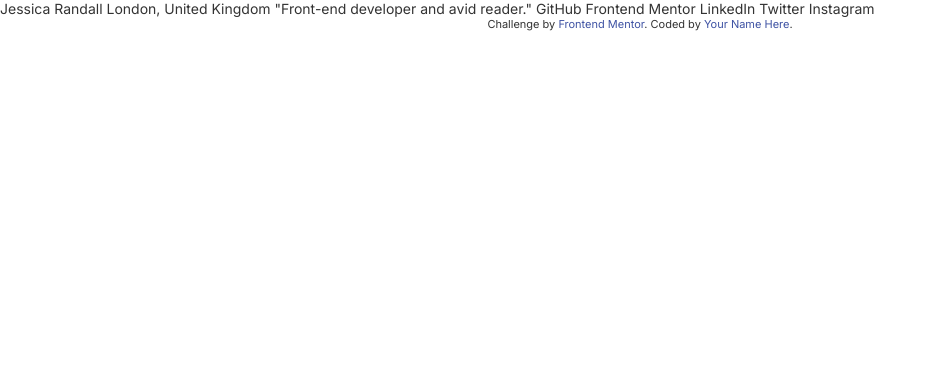
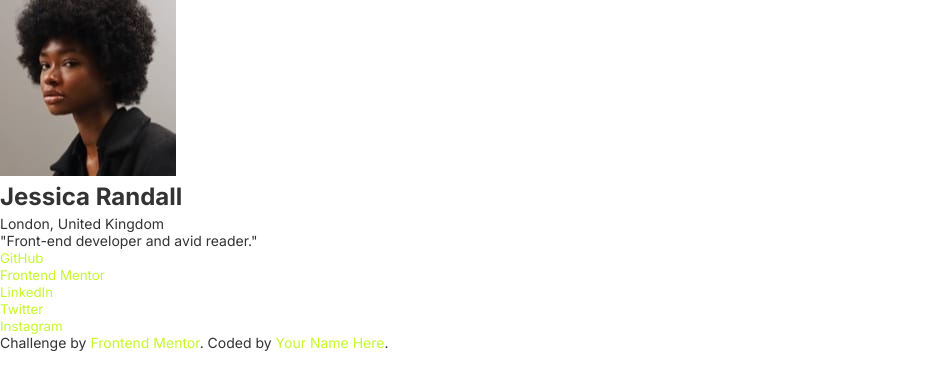
Before and after one commit to BigO-Dev/social-links-profile, a plain HTML site: page index.html in a window 1280 px wide. Shown: the whole page, without its empty margins (0-937 px from the left). Drawn offline with Linux system fonts and the light colour scheme.

Commit message:
Update profile layout and add social links in index.html

```diff
--- a/index.html
+++ b/index.html
@@ -21,19 +21,57 @@
     />
 
     <title>Frontend Mentor | Social links profile</title>
-
-    <!-- Feel free to remove these styles or customise in your own stylesheet 👍 -->
-    <style></style>
   </head>
   <body>
-    Jessica Randall London, United Kingdom "Front-end developer and avid
-    reader." GitHub Frontend Mentor LinkedIn Twitter Instagram
-
-    <div class="attribution">
-      Challenge by
-      <a href="https://www.frontendmentor.io?ref=challenge" target="_blank"
-        >Frontend Mentor</a
-      >. Coded by <a href="#">Your Name Here</a>.
-    </div>
+    <main class="profile">
+      <div class="profile__card">
+        <div class="profile__avatar">
+          <img
+            src="./assets/images/avatar-jessica.jpeg"
+            alt="Jessica's avatar"
+            class="avatar"
+          />
+        </div>
+        <div class="profile__info">
+          <h1 class="name">Jessica Randall</h1>
+          <p class="location">London, United Kingdom</p>
+          <p class="bio">"Front-end developer and avid reader."</p>
+        </div>
+        <div class="profile__buttons">
+          <ul>
+            <ul>
+              <li>
+                <button class="profile__btn"><a href="#">GitHub</a></button>
+              </li>
+              <li>
+                <button class="profile__btn">
+                  <a href="#">Frontend Mentor</a>
+                </button>
+              </li>
+              <li>
+                <button class="profile__btn"><a href="#">LinkedIn</a></button>
+              </li>
+              <li>
+                <button class="profile__btn"><a href="#">Twitter</a></button>
+              </li>
+              <li>
+                <button class="profile__btn"><a href="#">Instagram</a></button>
+              </li>
+            </ul>
+          </ul>
+        </div>
+        <footer>
+          <div class="footer__attribution">
+            Challenge by
+            <a
+              href="https://www.frontendmentor.io?ref=challenge"
+              target="_blank"
+              >Frontend Mentor</a
+            >. Coded by <a href="#">Your Name Here</a>.
+          </div>
+        </footer>
+      </div>
+    </main>
+    <!-- Jessica Randall  GitHub Frontend Mentor LinkedIn Twitter Instagram -->
   </body>
 </html>
--- a/style.css
+++ b/style.css
@@ -7,6 +7,7 @@
   --neutral-dark-grey: hsl(0, 0%, 12%);
   --neutral-off-black: hsl(0, 0%, 8%);
   --typography-body-copy: 0.875rem;
+  --typography-heading-copy: 1.5rem;
   --typography-font-family: 'Inter', sans-serif;
   --typography-font-weight-regular: 400;
   --typography-font-weight-medium: 600;
@@ -28,6 +29,16 @@ body {
   font-size: var(--typography-body-copy);
   color: var(--neutral-grey);
   background-color: var(--neutral-white);
+}
+
+h1,
+h2,
+h3,
+h4,
+h5,
+h6 {
+  font-size: var(--typography-heading-copy);
+  line-height: 1.5;
 }
 
 a {
```
